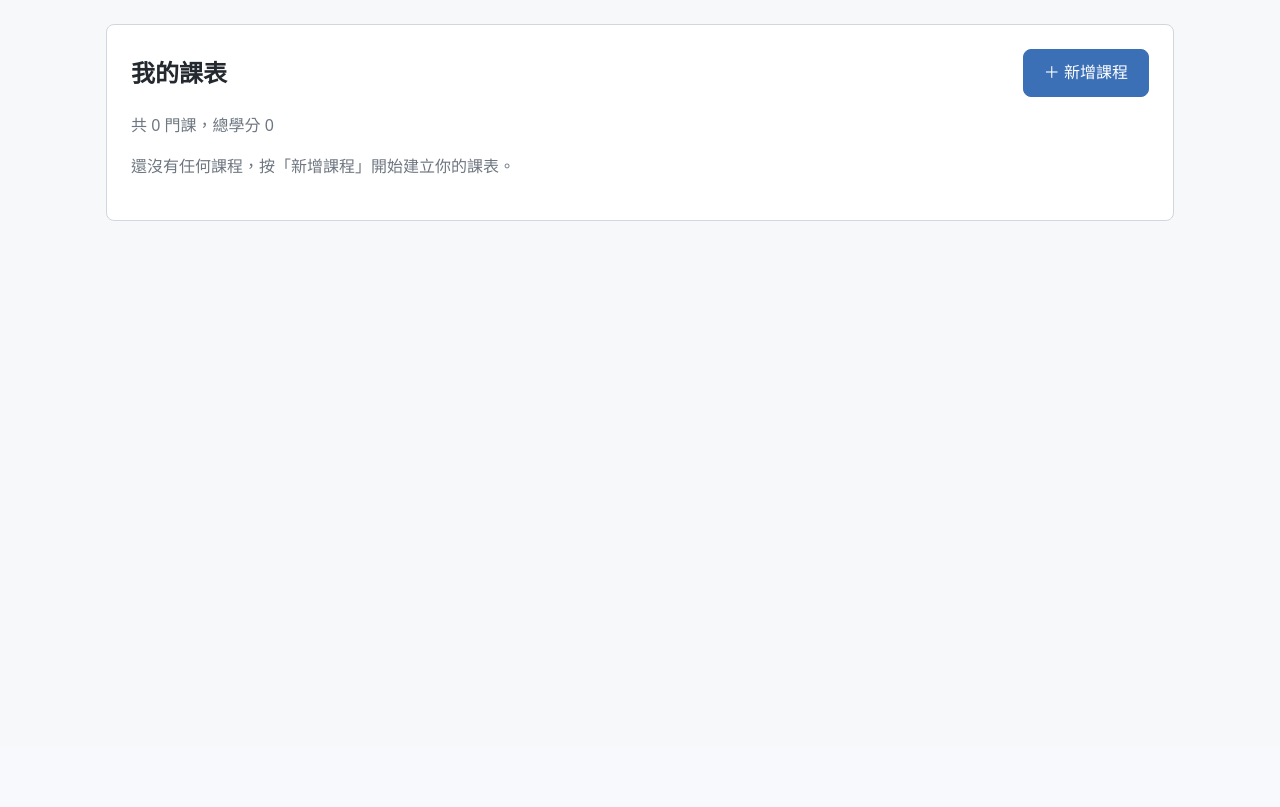
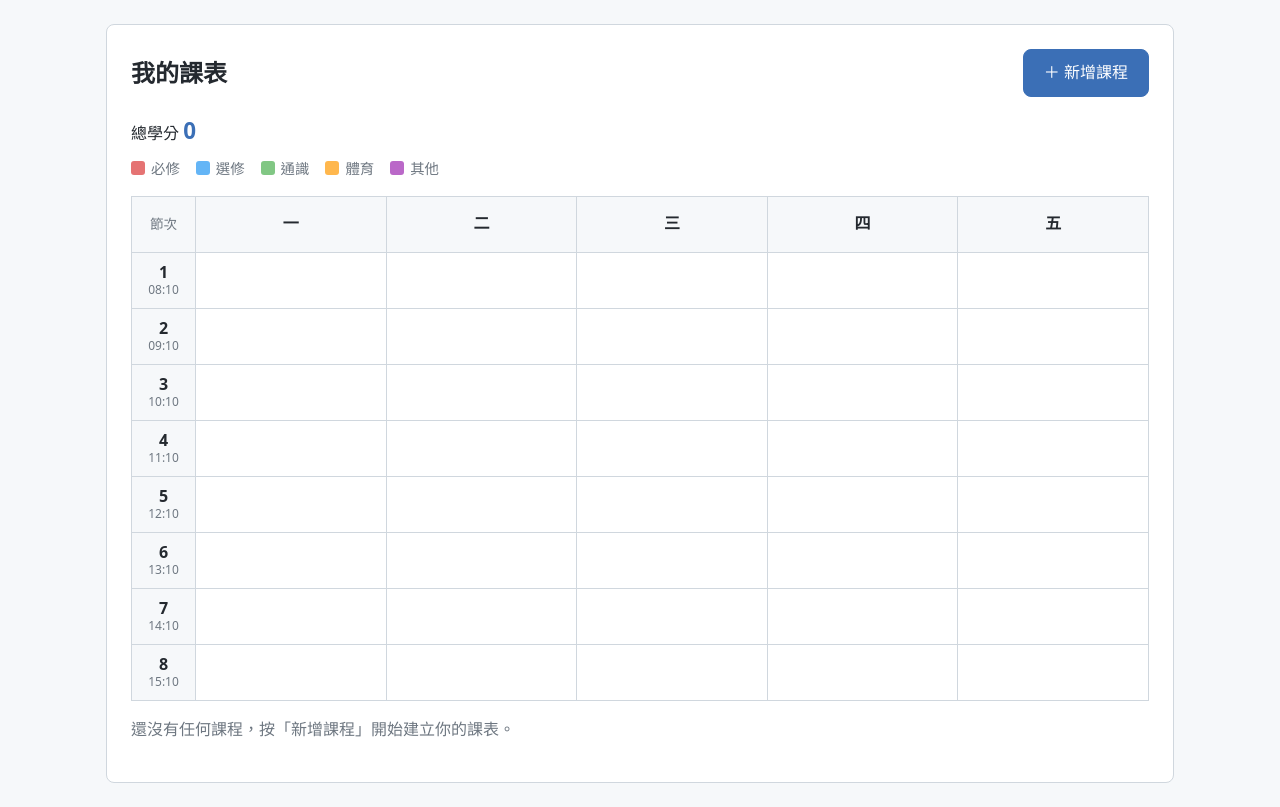
Before and after one commit to 11446006-Asher-Yu/timetable, a Django app: page /timetable/ in a window 1280 px wide. Shown: the part 53-860 px from the top of the page. Before the commit the page ends 274 px from the top, so only its background shows below. Run offline with Django 5.2, Linux system fonts and the light colour scheme; the visitor is signed in with stand-in values (Sample User, id 1); data comes from the database, SQL or seed files in the repository; data that the repository does not hold is empty.

Commit message:
新增課表格子、類別上色與總學分
- 以 CSS Grid 顯示「星期 × 節次」課表，跨節課程合併成一個方塊
- 週末有課才顯示，節次至少到第 8 節、有更晚的課再延伸
- 課程方塊依類別或自訂顏色上色，並顯示類別圖例
- 顯示總學分與各類別小計
- 新增課表格子測試

Co-Authored-By: Claude Opus 5.5 <noreply@anthropic.com>

```diff
--- a/schedule/views.py
+++ b/schedule/views.py
@@ -6,7 +6,7 @@ from django.db.models import Sum
 from django.shortcuts import get_object_or_404, redirect, render
 
 from .forms import CourseForm, CourseTimeFormSet, SignUpForm
-from .models import Course
+from .models import Course, CourseTime, Period
 
 
 def home(request):
@@ -30,14 +30,69 @@ def signup(request):
     return render(request, 'registration/signup.html', {'form': form})
 
 
+# 課表至少顯示到第 8 節，有更晚的課再往下延伸
+MIN_LAST_PERIOD = 8
+
+
+def build_grid(courses):
+    """把課程排進「星期 × 節次」的 CSS Grid。
+
+    第 1 列是星期標題、第 1 欄是節次，所以格子的列、欄都從 2 開始。
+    """
+    times = [time for course in courses for time in course.times.all()]
+
+    # 週一到週五固定顯示，週末有課才顯示
+    weekdays = [day for day in CourseTime.Weekday if day <= 5 or any(t.weekday == day for t in times)]
+    last_number = max([MIN_LAST_PERIOD] + [t.end_period.number for t in times])
+    periods = list(Period.objects.filter(number__lte=last_number))
+    row_of = {period.number: index + 2 for index, period in enumerate(periods)}
+    column_of = {day: index + 2 for index, day in enumerate(weekdays)}
+
+    blocks = []
+    for course in courses:
+        for time in course.times.all():
+            blocks.append({
+                'course': course,
+                'time': time,
+                'column': column_of[time.weekday],
+                'row': row_of[time.start_period.number],
+                'span': time.end_period.number - time.start_period.number + 1,
+            })
+
+    return {
+        'weekdays': [{'value': day, 'label': day.label[-1], 'column': column_of[day]} for day in weekdays],
+        'periods': [{'period': period, 'row': row_of[period.number]} for period in periods],
+        'cells': [
+            {'row': row_of[period.number], 'column': column_of[day]}
+            for period in periods for day in weekdays
+        ],
+        'blocks': blocks,
+        'column_count': len(weekdays),
+    }
+
+
 @login_required
 def timetable(request):
-    # 課表格子在 10/30 實作，目前先以清單顯示
-    courses = request.user.courses.prefetch_related('times__start_period', 'times__end_period')
-    total_credits = courses.aggregate(total=Sum('credits'))['total'] or 0
+    courses = list(
+        request.user.courses.prefetch_related('times__start_period', 'times__end_period')
+    )
+    subtotals = {
+        row['category']: row['credits']
+        for row in request.user.courses.values('category').annotate(credits=Sum('credits'))
+    }
+    categories = [
+        {
+            'label': category.label,
+            'color': Course.CATEGORY_COLORS[category],
+            'credits': subtotals.get(category, 0),
+        }
+        for category in Course.Category
+    ]
     return render(request, 'schedule/timetable.html', {
         'courses': courses,
-        'total_credits': total_credits,
+        'grid': build_grid(courses),
+        'categories': categories,
+        'total_credits': sum(subtotals.values()),
     })
 
 
--- a/static/css/style.css
+++ b/static/css/style.css
@@ -300,7 +300,144 @@ a {
   background: #A40E26;
 }
 
-/* ===== 課程清單（課表格子完成前的暫時版面） ===== */
+/* ===== 學分與圖例 ===== */
+.credit-summary {
+  display: flex;
+  flex-wrap: wrap;
+  align-items: baseline;
+  gap: 4px 16px;
+  margin: 16px 0 8px;
+}
+
+.credit-total strong {
+  font-size: 1.4rem;
+  color: var(--color-primary);
+}
+
+.credit-sub {
+  color: var(--color-muted);
+}
+
+.legend {
+  display: flex;
+  flex-wrap: wrap;
+  gap: 4px 16px;
+  margin: 0 0 16px;
+  padding: 0;
+  list-style: none;
+  color: var(--color-muted);
+  font-size: 0.9rem;
+}
+
+.legend li {
+  display: flex;
+  align-items: center;
+  gap: 6px;
+}
+
+.legend-swatch {
+  width: 14px;
+  height: 14px;
+  border-radius: 3px;
+  background: var(--course-color);
+}
+
+/* ===== 課表格子 ===== */
+.timetable-scroll {
+  overflow-x: auto;
+}
+
+.timetable {
+  display: grid;
+  grid-template-columns: 64px repeat(var(--day-count), minmax(96px, 1fr));
+  grid-auto-rows: minmax(56px, auto);
+  min-width: calc(64px + var(--day-count) * 96px);
+  border-top: 1px solid var(--color-border);
+  border-left: 1px solid var(--color-border);
+}
+
+.tt-corner,
+.tt-day,
+.tt-period,
+.tt-cell {
+  border-right: 1px solid var(--color-border);
+  border-bottom: 1px solid var(--color-border);
+}
+
+.tt-corner,
+.tt-day {
+  display: flex;
+  align-items: center;
+  justify-content: center;
+  min-height: 40px;
+  background: var(--color-bg);
+  font-weight: 600;
+}
+
+.tt-corner {
+  color: var(--color-muted);
+  font-size: 0.85rem;
+  font-weight: 400;
+}
+
+.tt-period {
+  display: flex;
+  flex-direction: column;
+  align-items: center;
+  justify-content: center;
+  background: var(--color-bg);
+  line-height: 1.2;
+}
+
+.tt-period-number {
+  font-weight: 600;
+}
+
+.tt-period-time {
+  color: var(--color-muted);
+  font-size: 0.75rem;
+}
+
+/* 課程方塊疊在空白格子上方；底色用類別色調淡，文字才看得清楚 */
+.tt-course {
+  z-index: 1;
+  display: flex;
+  flex-direction: column;
+  gap: 2px;
+  margin: 3px;
+  padding: 6px 8px;
+  overflow: hidden;
+  border-left: 4px solid var(--course-color);
+  border-radius: 6px;
+  background: color-mix(in srgb, var(--course-color) 22%, #FFFFFF);
+  color: var(--color-text);
+  font-size: 0.85rem;
+  line-height: 1.3;
+  text-decoration: none;
+}
+
+.tt-course:hover {
+  background: color-mix(in srgb, var(--course-color) 35%, #FFFFFF);
+}
+
+.tt-course-name {
+  font-weight: 600;
+}
+
+.tt-course-room {
+  color: var(--color-muted);
+  font-size: 0.75rem;
+}
+
+/* ===== 課程清單 ===== */
+.course-list-card {
+  margin-top: 16px;
+}
+
+.course-list-card h2 {
+  margin-top: 0;
+  font-size: 1.2rem;
+}
 .page-heading {
   display: flex;
   align-items: center;
--- a/templates/schedule/timetable.html
+++ b/templates/schedule/timetable.html
@@ -8,10 +8,59 @@
     <h1>我的課表</h1>
     <a href="{% url 'course_create' %}" class="button">＋ 新增課程</a>
   </div>
-  <p class="summary">共 {{ courses|length }} 門課，總學分 {{ total_credits }}</p>
 
-  {# 課表格子將於 10/30 實作，目前先以清單顯示 #}
+  <div class="credit-summary">
+    <span class="credit-total">總學分 <strong>{{ total_credits }}</strong></span>
+    {% for category in categories %}
+      {% if category.credits %}<span class="credit-sub">{{ category.label }} {{ category.credits }}</span>{% endif %}
+    {% endfor %}
+  </div>
+
+  <ul class="legend" aria-label="類別圖例">
+    {% for category in categories %}
+      <li><span class="legend-swatch" style="--course-color: {{ category.color }}"></span>{{ category.label }}</li>
+    {% endfor %}
+  </ul>
+
+  <div class="timetable-scroll">
+    <div class="timetable" style="--day-count: {{ grid.column_count }}">
+      <div class="tt-corner" style="grid-row: 1; grid-column: 1">節次</div>
+      {% for day in grid.weekdays %}
+        <div class="tt-day" style="grid-row: 1; grid-column: {{ day.column }}">{{ day.label }}</div>
+      {% endfor %}
+
+      {% for item in grid.periods %}
+        <div class="tt-period" style="grid-row: {{ item.row }}; grid-column: 1">
+          <span class="tt-period-number">{{ item.period.number }}</span>
+          <span class="tt-period-time">{{ item.period.start_time|time:'H:i' }}</span>
+        </div>
+      {% endfor %}
+
+      {% for cell in grid.cells %}
+        <div class="tt-cell" style="grid-row: {{ cell.row }}; grid-column: {{ cell.column }}"></div>
+      {% endfor %}
+
+      {# 點課程看詳細資料的視窗於 10/31 實作，目前先連到修改頁 #}
+      {% for block in grid.blocks %}
+        <a class="tt-course"
+           href="{% url 'course_update' block.course.pk %}"
+           style="grid-row: {{ block.row }} / span {{ block.span }}; grid-column: {{ block.column }}; --course-color: {{ block.course.display_color }}"
+           title="{{ block.course.name }}｜{{ block.time }}">
+          <span class="tt-course-name">{{ block.course.name }}</span>
+          {% if block.course.classroom %}<span class="tt-course-room">{{ block.course.classroom }}</span>{% endif %}
+        </a>
+      {% endfor %}
+    </div>
+  </div>
+
+  {% if not courses %}
+    <p class="empty">還沒有任何課程，按「新增課程」開始建立你的課表。</p>
+  {% endif %}
+</section>
+
 {% if courses %}
+<section class="card course-list-card">
+  <h2>課程清單</h2>
   <ul class="course-list">
     {% for course in courses %}
       <li class="course-item" style="border-left-color: {{ course.display_color }}">
@@ -32,8 +81,6 @@
       </li>
     {% endfor %}
   </ul>
-  {% else %}
-    <p class="empty">還沒有任何課程，按「新增課程」開始建立你的課表。</p>
+</section>
 {% endif %}
-</section>
 {% endblock %}
```
Also changed, not shown: schedule/tests.py (+51 -1 lines). Lines whose indentation alone changed are shown as unchanged.
